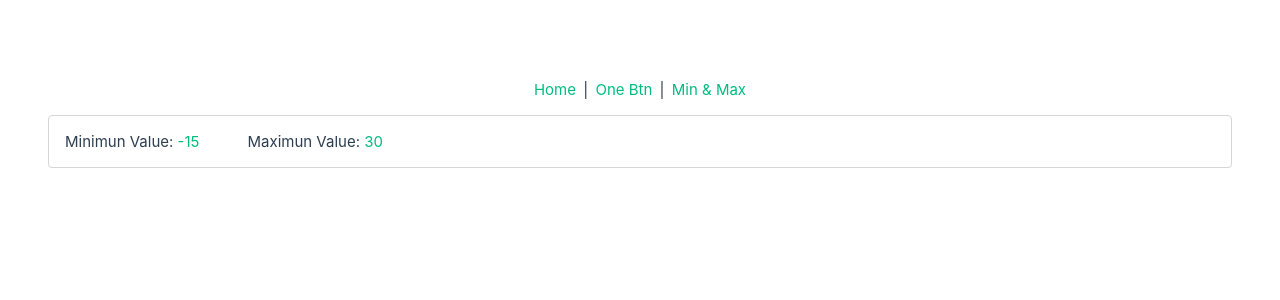
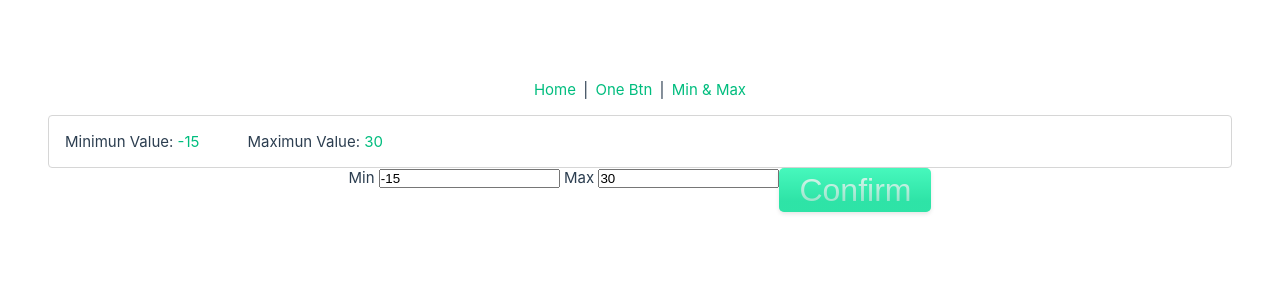
Before and after one commit to dav100ide-red/learn-pinia-setup, a Vue app: page /min-max in a window 1280 px wide. Shown: the top 300 px of the page. Built offline with nearby package versions, Linux system fonts and the light colour scheme.

Commit message:
add min Max form template

```diff
--- /dev/null
+++ b/src/components/MinMaxForm.vue
@@ -0,0 +1,24 @@
+<template>
+    <form>
+        <label>
+            Min
+            <input type="number" :value="min" />
+        </label>
+        <label>
+            Max
+            <input type="number" :value="max" />
+        </label>
+
+        <button class="btn-primary" type="submit">Confirm</button>
+    </form>
+</template>
+
+<script lang="ts" setup>
+import { useCounterStore } from '@/stores/counter';
+import { storeToRefs } from 'pinia';
+
+const counterStore = useCounterStore();
+const { max, min } = storeToRefs(counterStore);
+</script>
+
+<style lang="scss"></style>
--- a/src/constants/counter-offsetter.const.ts
+++ /dev/null
@@ -1 +0,0 @@
-export const COUNTER_OFFSETTER = 5 as const;
--- a/src/stores/counter.ts
+++ b/src/stores/counter.ts
@@ -1,4 +1,4 @@
-import { computed, reactive } from 'vue';
+import { computed, reactive, readonly, ref } from 'vue';
 import { defineStore } from 'pinia';
 import type { CounterState } from '@/types/counter.type';
 
@@ -11,6 +11,20 @@ export const useCounterStore = defineStore('counter', () => {
             state.count = amount;
         }
     }
+
+    function setMax(amount: number) {
+        if (amount > state.min) {
+            state.max = amount;
+        }
+    }
+
+    function setMin(amount: number) {
+        if (amount < state.max) {
+            state.min = amount;
+        }
+    }
+
+    const COUNTER_OFFSETTER = readonly(ref(5));
 
     const count = computed<number>(() => state.count);
     const min = computed<number>(() => state.min);
@@ -28,6 +42,8 @@ export const useCounterStore = defineStore('counter', () => {
 
         oddOrEven,
 
+        COUNTER_OFFSETTER,
+
         setCount,
     };
 });
--- a/src/views/HomeView.vue
+++ b/src/views/HomeView.vue
@@ -13,9 +13,9 @@
             </button>
             <button
                 class="btn-primary"
-                @click="counterStore.setCount(count - offsetter)"
-                :disabled="count - offsetter < min">
-                -{{ offsetter }}
+                @click="counterStore.setCount(count - COUNTER_OFFSETTER)"
+                :disabled="count - COUNTER_OFFSETTER < min">
+                -{{ COUNTER_OFFSETTER }}
             </button>
             <button
                 class="btn-primary"
@@ -25,9 +25,9 @@
             </button>
             <button
                 class="btn-primary"
-                @click="counterStore.setCount(count + offsetter)"
-                :disabled="count + offsetter > max">
-                +{{ offsetter }}
+                @click="counterStore.setCount(count + COUNTER_OFFSETTER)"
+                :disabled="count + COUNTER_OFFSETTER > max">
+                +{{ COUNTER_OFFSETTER }}
             </button>
         </div>
     </div>
@@ -39,16 +39,14 @@
 import { useCounterStore } from '@/stores/counter';
 import MinMaxDisplayer from '../components/MinMaxDisplayer.vue';
 import { storeToRefs } from 'pinia';
-import { COUNTER_OFFSETTER } from '@/constants/counter-offsetter.const';
 
 const counterStore = useCounterStore();
-const { count, max, min, oddOrEven } = storeToRefs(counterStore);
-const offsetter = COUNTER_OFFSETTER;
+const { count, max, min, oddOrEven, COUNTER_OFFSETTER } = storeToRefs(counterStore);
 </script>
 
 <style scoped lang="scss">
 h1 {
-    font-size: offsetter0px;
+    font-size: 50px;
 }
 h2 {
     margin-bottom: 1rem;
--- a/src/views/MinMaxView.vue
+++ b/src/views/MinMaxView.vue
@@ -1,7 +1,9 @@
 <template>
     <MinMaxDisplayer />
+    <MinMaxForm />
 </template>
 
 <script lang="ts" setup>
 import MinMaxDisplayer from '../components/MinMaxDisplayer.vue';
+import MinMaxForm from '@/components/MinMaxForm.vue';
 </script>
```
